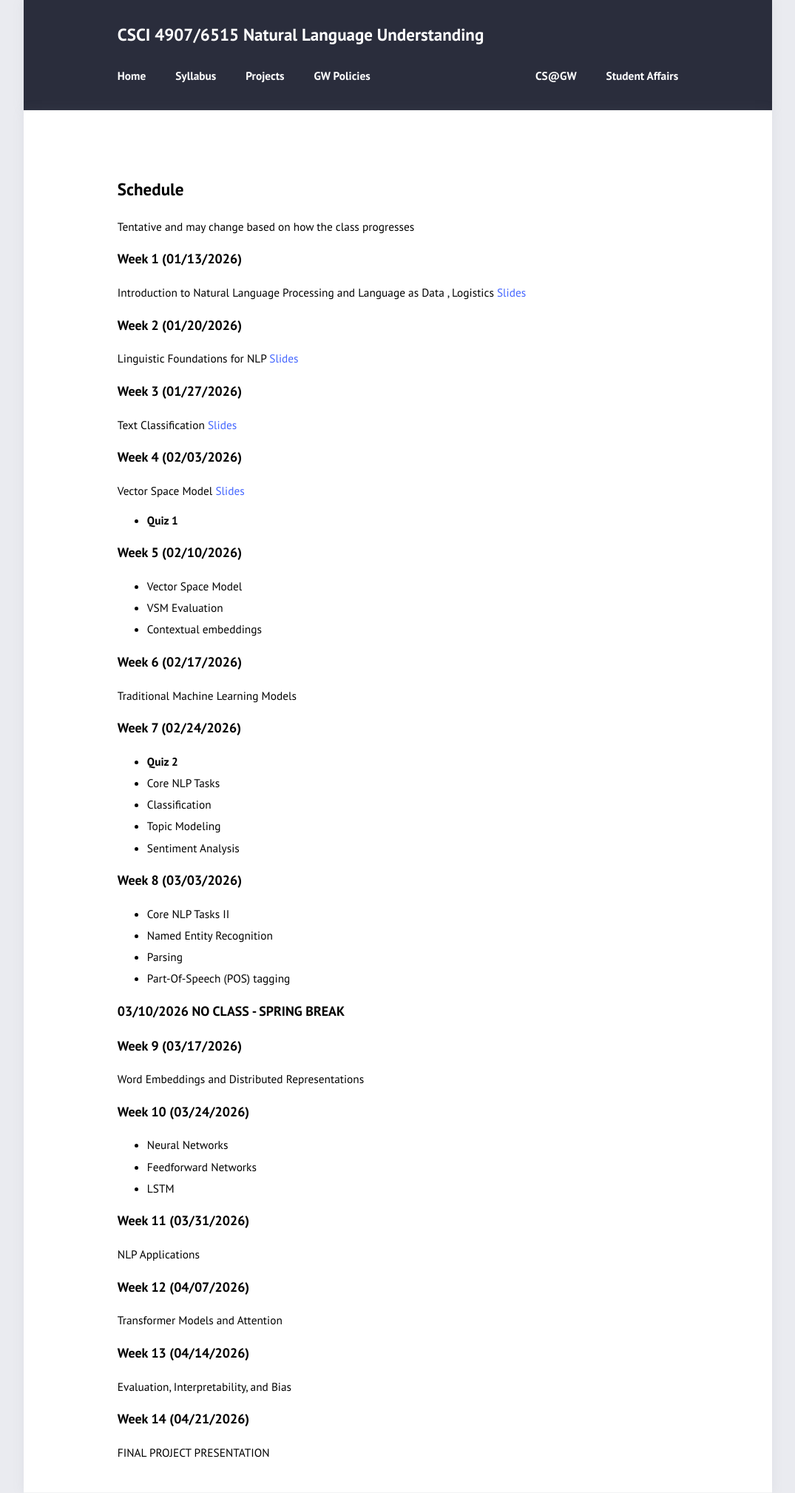
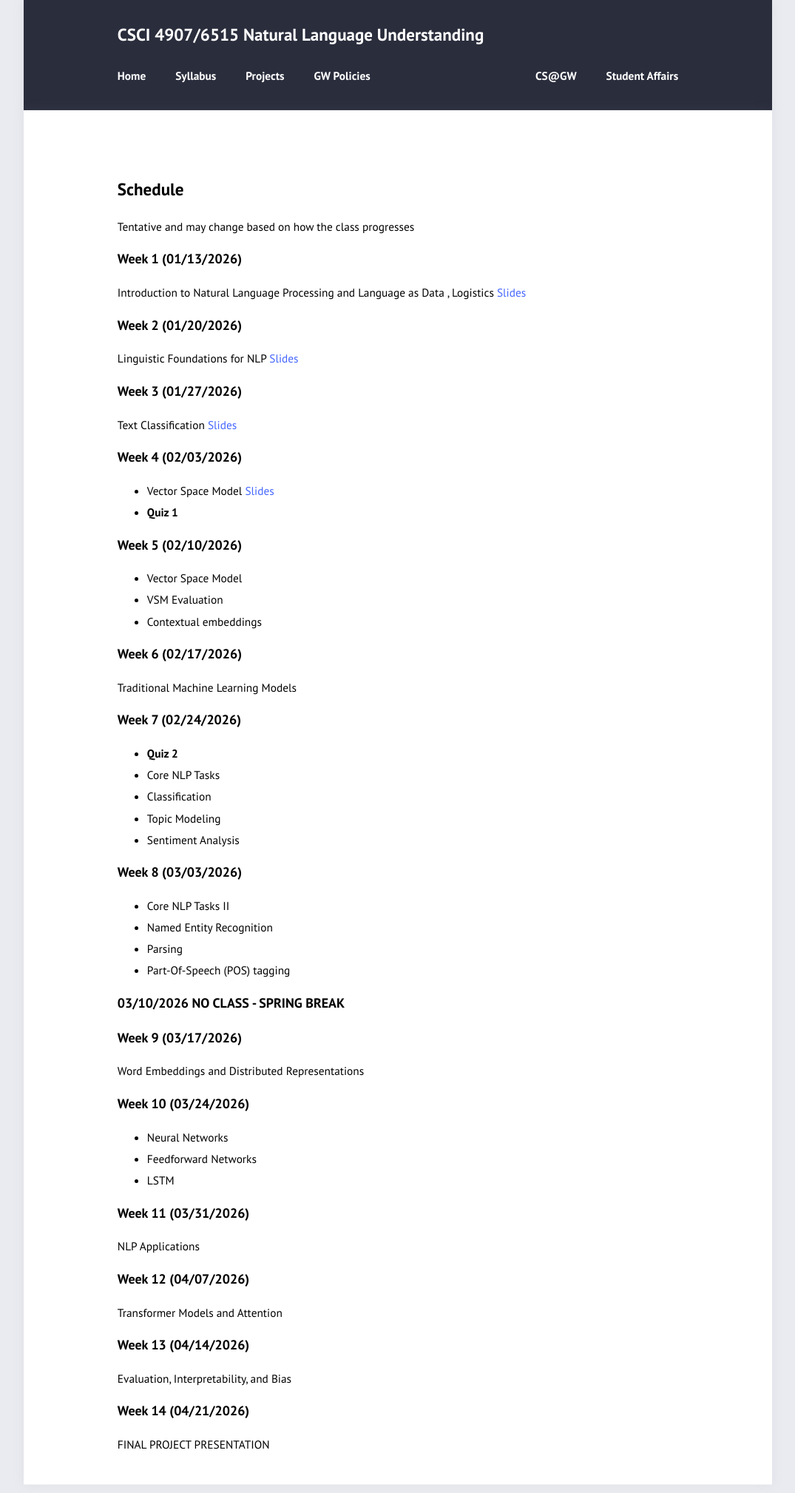
Before and after one commit to azirikly/nlu-gw26, a Jekyll site: the page built from syllabus.md, in a window 1280 px wide. Shown: the whole page at 74% size, without its empty margins (102-1177 px from the left). Built offline with Jekyll 4.4.1, drawn with Linux system fonts in a browser that asks for light colours.

```diff
--- a/syllabus.md
+++ b/syllabus.md
@@ -15,7 +15,7 @@ Linguistic Foundations for NLP [Slides](slides/Lecture2_NLU_Zirikly.pdf)
 Text Classification [Slides](slides/Lecture3_NLU_Zirikly.pdf)
 
 ### Week 4 (02/03/2026)
-Vector Space Model [Slides](slides/Lecture4_NLU_Zirikly.pdf)
+- Vector Space Model [Slides](slides/Lecture4_NLU_Zirikly.pdf)
 * **Quiz 1**
 
 ### Week 5 (02/10/2026)
```
